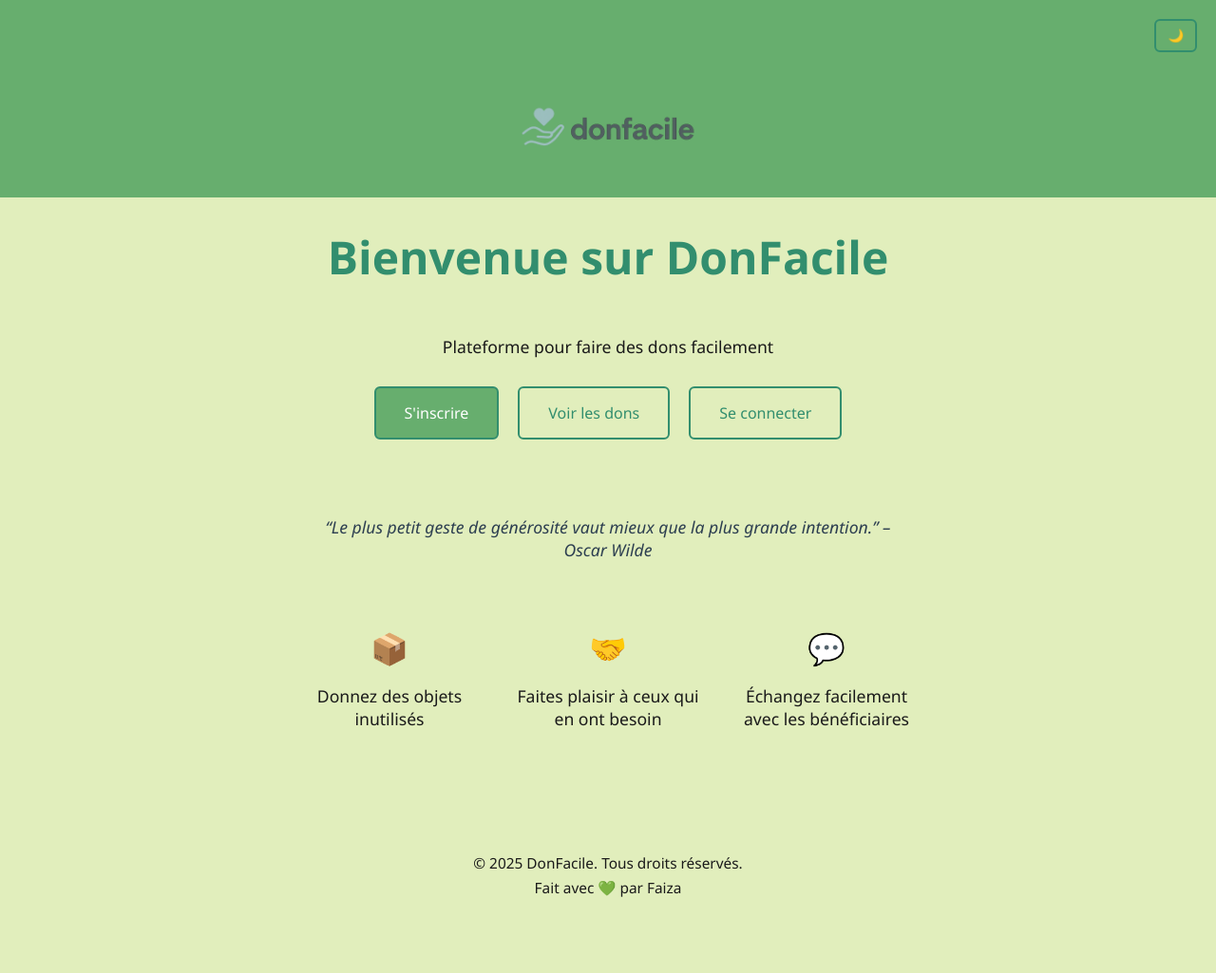
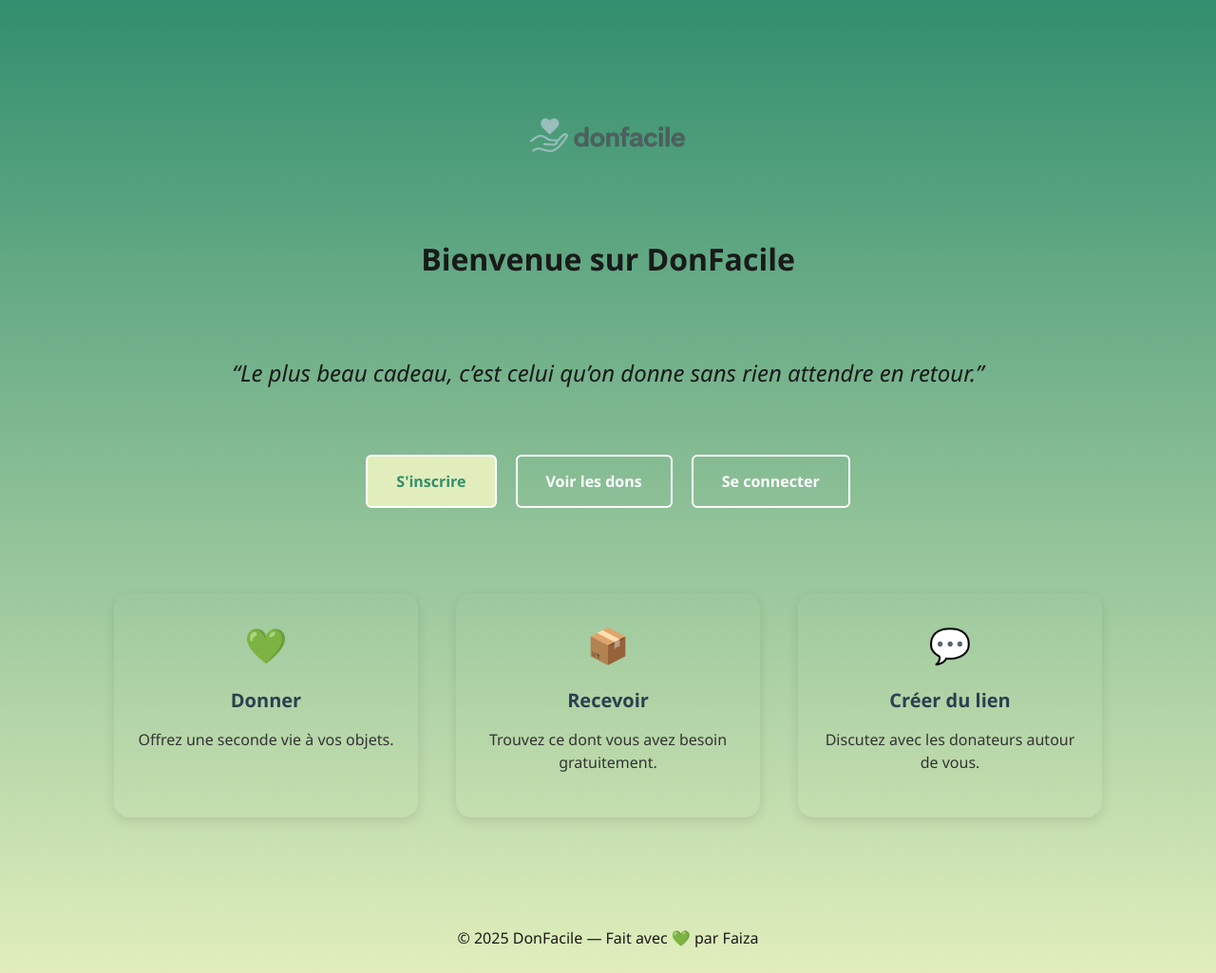
Before and after one commit to Faiza2005-info/donFacile, a Flask app: page / in a window 1280 px wide. Shown: the whole page at 95% size. Before the commit the page ends 945 px from the top, so only its background shows below. Run offline with Flask 3, Linux system fonts and the light colour scheme.

Commit message:
✨ Mise à jour de la page d'accueil stylée

```diff
--- a/static/css/home.css
+++ b/static/css/home.css
@@ -1,161 +1,156 @@
 :root {
     --vert-fonce: #328E6E;
-    --vert-moyen: #67AE6E;
-    --vert-clair: #90C67C;
-    --beige-vert: #E1EEBC;
-    --texte: #1A1A1A;
+    --vert-clair: #E1EEBC;
+    --beige: #F8F8E5;
+    --text: #1A1A1A;
     --blanc: #fff;
-
   }
 
   body {
     margin: 0;
     font-family: 'Segoe UI', Tahoma, sans-serif;
-      background-color: var(--beige-vert);
-      color: var(--texte);
+    background: linear-gradient(to bottom, var(--vert-fonce), var(--vert-clair));
+    color: var(--text);
     display: flex;
     flex-direction: column;
     align-items: center;
-      height: 100vh;
-      transition: all 0.1s ease;
   }
 
   header {
-      width: 100%;
-      background-color: var(--vert-moyen);
-      padding: 20px;
     text-align: center;
-      color: var(--blanc);
-      font-size: 28px;
+    padding: 40px 20px 20px;
+  }
+
+  .logo {
+    height: 212px;
+    margin-bottom: -27px;
+  }
+
+  .slogan {
+    font-size: 2em;
+    color: noir;
     font-weight: bold;
   }
 
-  h1 {
-      font-size: 3em;
-      margin-top: 30px;
-      color: var(--vert-fonce);
-  }
-
-  p {
-      font-size: 1.1em;
-      margin-bottom: 30px;
-      color: var(--texte);
-  }
-
-  .buttons {
+  .actions {
     display: flex;
+    flex-wrap: wrap;
     gap: 20px;
     justify-content: center;
-      flex-wrap: wrap;
-      margin-bottom: 50px;
+    margin: 30px 0;
   }
 
   .btn {
     padding: 15px 30px;
+    border-radius: 6px;
     font-size: 16px;
-      border-radius: 6px;
+    font-weight: bold;
+    cursor: pointer;
     text-decoration: none;
-      border: 2px solid var(--vert-fonce);
-      cursor: pointer;
+    border: 2px solid var(--text);
     transition: all 0.3s ease;
   }
 
   .btn-primary {
-      background-color: var(--vert-moyen);
-      color: var(--blanc);
+    background-color: #E1EEBC;
+    color: var(--vert-fonce);
+    border-color: var(--blanc);
   }
 
   .btn-primary:hover {
-      background-color: var(--vert-fonce);
+    background-color: #f0f0f0;
   }
 
   .btn-outline {
     background-color: transparent;
-      color: var(--vert-fonce);
+    color: var(--blanc);
+    border-color: var(--blanc);
   }
 
   .btn-outline:hover {
-      background-color: var(--vert-clair);
-      color: var(--blanc);
+    background-color: rgba(255, 255, 255, 0.2);
   }
 
-  /* 🌙 Bouton pour activer le mode sombre */
-  .toggle-dark {
-      position: absolute;
-      top: 20px;
-      right: 20px;
-      background: none;
-      border: 2px solid var(--vert-fonce);
-      color: var(--vert-fonce);
-      padding: 8px 12px;
-      border-radius: 6px;
-      cursor: pointer;
-      font-weight: bold;
-      transition: all 0.3s ease;
+  .summary {
+    display: flex;
+    flex-wrap: wrap;
+    justify-content: center;
+    gap: 25px;
+    margin: 40px 20px;
   }
 
-  .toggle-dark:hover {
-      background-color: var(--vert-fonce);
-      color: var(--blanc);
+  .action-card {
+    background-color: var(--blanc);
+    padding: 20px;
+    border-radius: 10px;
+    width: 250px;
+    text-align: center;
+    box-shadow: 0 2px 8px rgba(0,0,0,0.1);
   }
 
-  /* 🌚 Mode sombre */
-  body.dark-mode {
-      background-color: #1f1f1f;
-      color: #f0f0f0;
+  .citation {
+    margin: 40px 20px;
+    font-style: italic;
+    font-size: 1.5em;
+    color: noir;
+    text-align: center;
   }
 
-  body.dark-mode header {
-      background-color: #2c2c2c;
-      color: #f0f0f0;
+  footer {
+
+    color: noir;
+    text-align: center;
+    padding: 10px;
+    width: 100%;
+    margin-top: 30px;
   }
 
-  body.dark-mode h1 {
-      color: #90C67C;
+  /* Responsive */
+  @media (max-width: 768px) {
+    .action-card {
+      width: 90%;
     }
 
-  body.dark-mode .btn-outline {
-      color: #90C67C;
-      border-color: #90C67C;
+    .slogan {
+      font-size: 1.4em;
+    }
+  }
+  .features-section {
+    display: flex;
+    justify-content: center;
+    gap: 40px;
+    padding: 60px 20px;
+    flex-wrap: wrap;
   }
 
-  body.dark-mode .btn-outline:hover {
-      background-color: #90C67C;
-      color: #1A1A1A;
+  .feature-card {
+
+    border-radius: 16px;
+    padding: 30px 20px;
+    width: 280px;
+    box-shadow: 0 4px 12px rgba(0, 0, 0, 0.1);
+    text-align: center;
+    transition: transform 0.3s ease, box-shadow 0.3s ease;
   }
 
-  body.dark-mode .btn-primary {
-      background-color: #328E6E;
-      color: white;
+  .feature-card:hover {
+    transform: translateY(-5px);
+    box-shadow: 0 6px 16px rgba(0, 0, 0, 0.15);
   }
 
-  body.dark-mode .toggle-dark {
-      color: #f0f0f0;
-      border-color: #f0f0f0;
+  .emoji {
+    font-size: 36px;
+    margin-bottom: 10px;
   }
 
-  body.dark-mode .toggle-dark:hover {
-      background-color: #f0f0f0;
-      color: #1A1A1A;
-  }
-  footer {
-    /*background-color: #006A71; /* Couleur foncée pour contraster */
-    color: #f2fef7; /* Texte clair */
-    text-align: center;
-    padding: 15px 10px;
-    font-size: 14px;
-    margin-top: 40px;
+  .feature-card h3 {
+    font-size: 20px;
+    color: #2C3E50;
+    margin-bottom: 10px;
   }
 
-.footer-content p {
-    margin: 5px 0;
+  .feature-card p {
+    font-size: 16px;
+    color: #333;
+    line-height: 1.5;
   }
-body {
-    display: flex;
-    flex-direction: column;
-    min-height: 100vh;
-}
-
-main {
-    flex: 1;
-}
--- a/templates/home.html
+++ b/templates/home.html
@@ -3,65 +3,48 @@
 <head>
   <meta charset="UTF-8">
   <title>DonFacile - Accueil</title>
-    <link rel="stylesheet" href="/static/css/home.css">
-
-    <script>
-        function toggleDarkMode() {
-            document.body.classList.toggle('dark-mode');
-        }
-    </script>
-
-
+  <link rel="stylesheet" href="{{ url_for('static', filename='css/home.css') }}">
 </head>
-<button class="toggle-dark" onclick="toggleDarkMode()">🌙 </button>
-
 <body>
 
   <header>
-
-<div style="text-align: center; margin-bottom: 20px;">
-    <img src="{{ url_for('static', filename='logo_donfacile.png') }}" alt="Logo DonFacile" style="height: 235px; margin-bottom: -95px;">
-</div>
+    <img src="{{ url_for('static', filename='logo_donfacile.png') }}" alt="Logo DonFacile" class="logo">
+    <h1 class="slogan">Bienvenue sur DonFacile</h1>
   </header>
 
-
-
-    <h1>Bienvenue sur DonFacile</h1>
-    <p>Plateforme pour faire des dons facilement </p>
-
-
-    <div class="buttons">
+  <blockquote class="citation">
+    “Le plus beau cadeau, c’est celui qu’on donne sans rien attendre en retour.”
+  </blockquote>
+  <section class="actions">
     <a href="{{ url_for('register') }}" class="btn btn-primary">S'inscrire</a>
     <a href="{{ url_for('index') }}" class="btn btn-outline">Voir les dons</a>
     <a href="{{ url_for('login') }}" class="btn btn-outline">Se connecter</a>
+  </section>
+
+  <section class="features-section">
+  <div class="feature-card">
+    <div class="emoji">💚</div>
+    <h3>Donner</h3>
+    <p>Offrez une seconde vie à vos objets.</p>
   </div>
-    <blockquote style="font-style: italic; font-size: 1.1em; color: #2C3E50; margin: 30px auto; max-width: 600px; text-align: center;">
-        “Le plus petit geste de générosité vaut mieux que la plus grande intention.”
-        – Oscar Wilde
-    </blockquote>
+  <div class="feature-card">
+    <div class="emoji">📦</div>
+    <h3>Recevoir</h3>
+    <p>Trouvez ce dont vous avez besoin gratuitement.</p>
   </div>
-<div style="display: flex; flex-wrap: wrap; justify-content: center; gap: 30px; margin: 40px 0;">
-    <div style="text-align: center; max-width: 200px;">
-        <div style="font-size: 2em;">📦</div>
-        <p>Donnez des objets inutilisés</p>
+  <div class="feature-card">
+    <div class="emoji">💬</div>
+    <h3>Créer du lien</h3>
+    <p>Discutez avec les donateurs autour de vous.</p>
   </div>
-    <div style="text-align: center; max-width: 200px;">
-        <div style="font-size: 2em;">🤝</div>
-        <p>Faites plaisir à ceux qui en ont besoin</p>
-    </div>
-    <div style="text-align: center; max-width: 200px;">
-        <div style="font-size: 2em;">💬</div>
-        <p>Échangez facilement avec les bénéficiaires</p>
-    </div>
-</div>
+</section>
+
 
 
 
   <footer>
-    <div class="footer-content">
-        <p>&copy; 2025 DonFacile. Tous droits réservés.</p>
-        <p>Fait avec 💚 par Faiza</p>
-    </div>
+    <p>&copy; 2025 DonFacile — Fait avec 💚 par Faiza</p>
   </footer>
+
 </body>
 </html>
```
Lines whose indentation alone changed are shown as unchanged.
